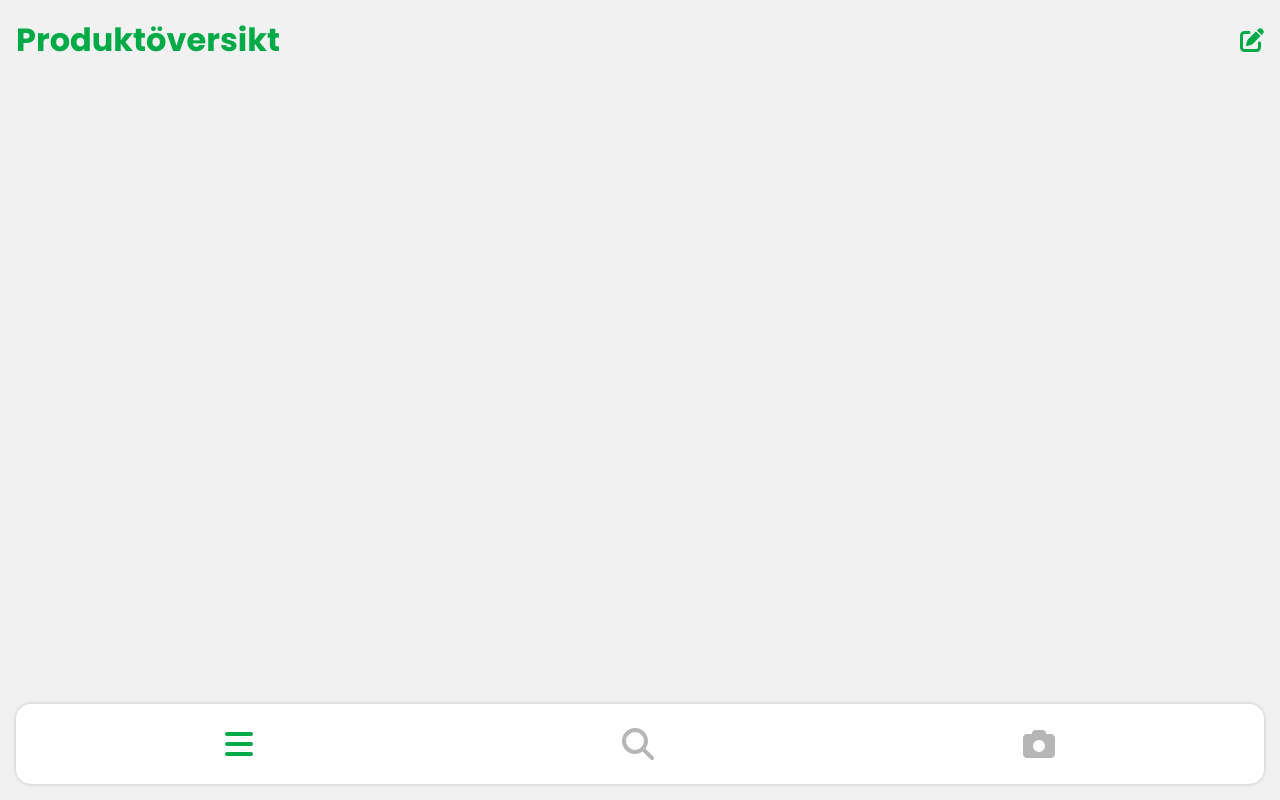
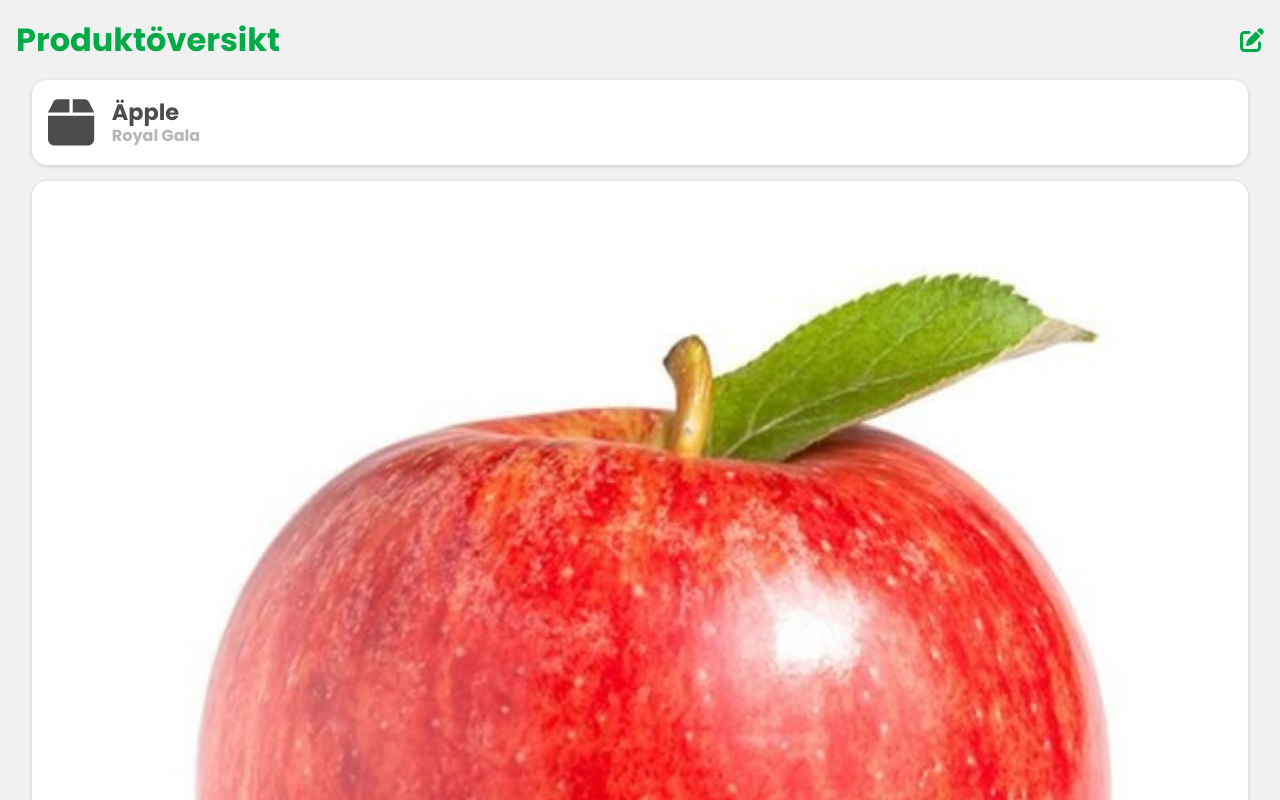
Before and after one commit to JonathanVarild/plu-browser, a React (Create React App) app: page / in a window 1280 px wide. Shown: the top 800 px of the page. Built offline with nearby package versions, Linux system fonts and the light colour scheme.

Commit message:
Add product overview page

```diff
--- a/src/components/ProductOverview.js
+++ b/src/components/ProductOverview.js
@@ -1,16 +1,43 @@
 import React from "react";
-import { faPenToSquare } from "@fortawesome/free-solid-svg-icons";
+import { FontAwesomeIcon } from "@fortawesome/react-fontawesome";
+import { faBox, faPenToSquare, faBarcode } from "@fortawesome/free-solid-svg-icons";
 
+import apple from "../media/apple.jpg";
+import "../css/ProductOverview.css";
 import Header from "../components/Header";
-import CategorizedList from "../components/CategorizedList";
-import ProductItem from "../components/ProductItem";
+import WidgetBox from "./WidgetBox";
+import SwipableWidgetBox from "./SwipableWidgetBox";
 
 function ProductOverview() {
 	return (
-		<>
+		<div className="productOverview">
 			<Header title="Produktöversikt" icon={faPenToSquare} />
+			<WidgetBox className="productName">
+				<FontAwesomeIcon icon={faBox} />
+				<div>
+					<h2>Äpple</h2>
+					<h3>Royal Gala</h3>
+				</div>
+			</WidgetBox>
+			<WidgetBox className="productImage">
+				<img src={apple} alt="" />
+			</WidgetBox>
 
-		</>
+			<SwipableWidgetBox>
+				<div className="PLUWidget">
+					<FontAwesomeIcon icon={faBarcode} />
+					<div>00 001</div>
+				</div>
+				<div className="PLUWidget">
+					<FontAwesomeIcon icon={faBarcode} />
+					<div>00 002</div>
+				</div>
+				<div className="PLUWidget">
+					<FontAwesomeIcon icon={faBarcode} />
+					<div>00 003</div>
+				</div>
+			</SwipableWidgetBox>
+		</div>
 	);
 }
 
--- /dev/null
+++ b/src/css/ProductOverview.css
@@ -0,0 +1,52 @@
+.productOverview {
+	position: relative;
+	height: 100vh;
+	z-index: 100;
+	background: var(--background-gray);
+}
+
+.productName {
+	display: flex;
+}
+
+.productName svg {
+	height: 3.3rem;
+	color: var(--darker-gray);
+}
+
+.productName div {
+	display: flex;
+	flex-direction: column;
+	justify-content: center;
+	margin-left: 1.1rem;
+}
+
+.productName h2 {
+	font-size: 1.4rem;
+	line-height: 1.7rem;
+	color: var(--darker-gray);
+}
+
+.productName h3 {
+	font-size: 1rem;
+	line-height: 1.2rem;
+	color: var(--primary-gray);
+}
+
+.productImage img {
+	width: 100%;
+}
+
+.PLUWidget {
+	display: flex;
+	justify-content: center;
+	align-items: center;
+	color: var(--darker-gray);
+	gap: 1rem;
+	font-size: 3rem;
+	line-height: 3rem;
+}
+
+.PLUWidget svg {
+	height: 3rem;
+}
```
